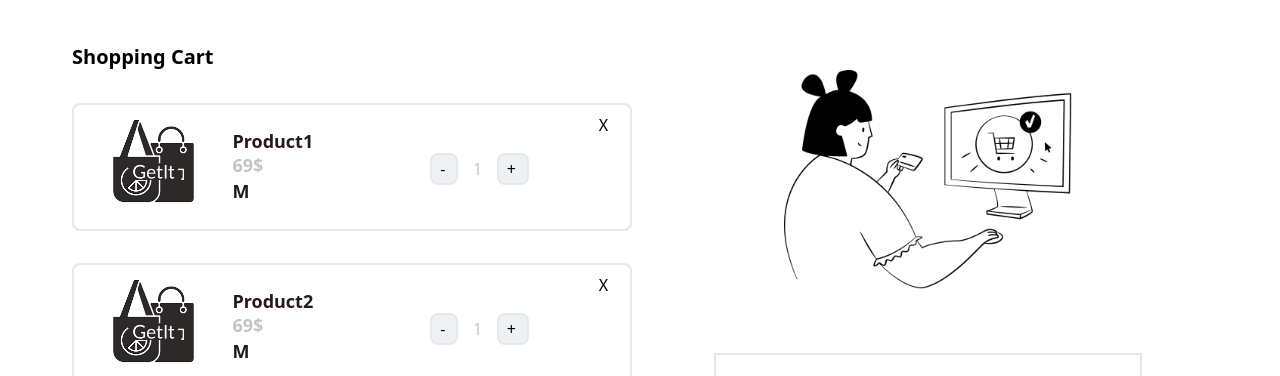
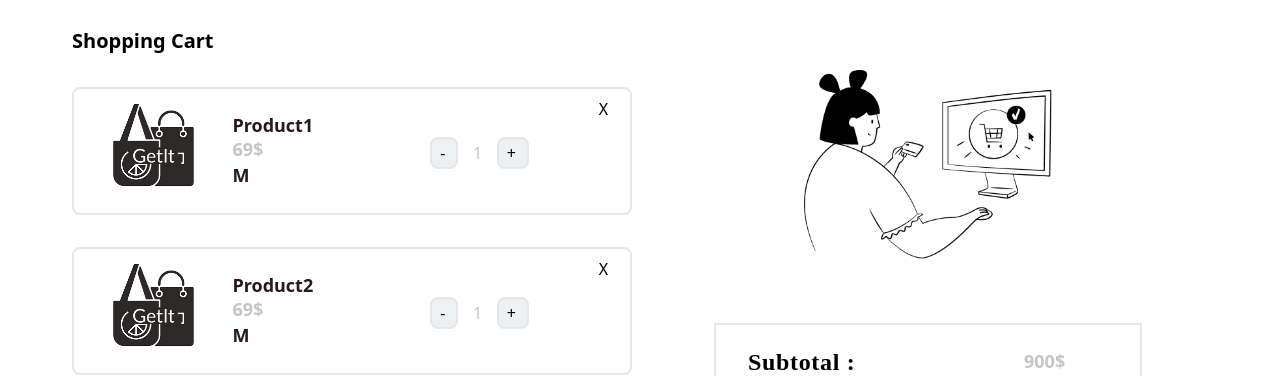
Before and after one commit to bsoc-bitbyte/GetIt, a Nuxt app: page /cart in a window 1280 px wide. Shown: the part 122-498 px from the top of the page. Built offline with nearby package versions, Linux system fonts and the light colour scheme.

Commit message:
made the changes

```diff
--- a/pages/cart.vue
+++ b/pages/cart.vue
@@ -50,7 +50,7 @@
 
             <div class="girl_img w-full h-1/2 flex items-center justify-center mt-32 ">
 
-                <img class="h-full w-1/2 block" src="../assets/cart_girl.png" style=" margin-left: auto; margin-right: auto;">
+                <img class="h-full block" src="../assets/cart_girl.png" style=" margin-left: auto; margin-right: auto; width: 43%;">
 
             </div>
 
```
